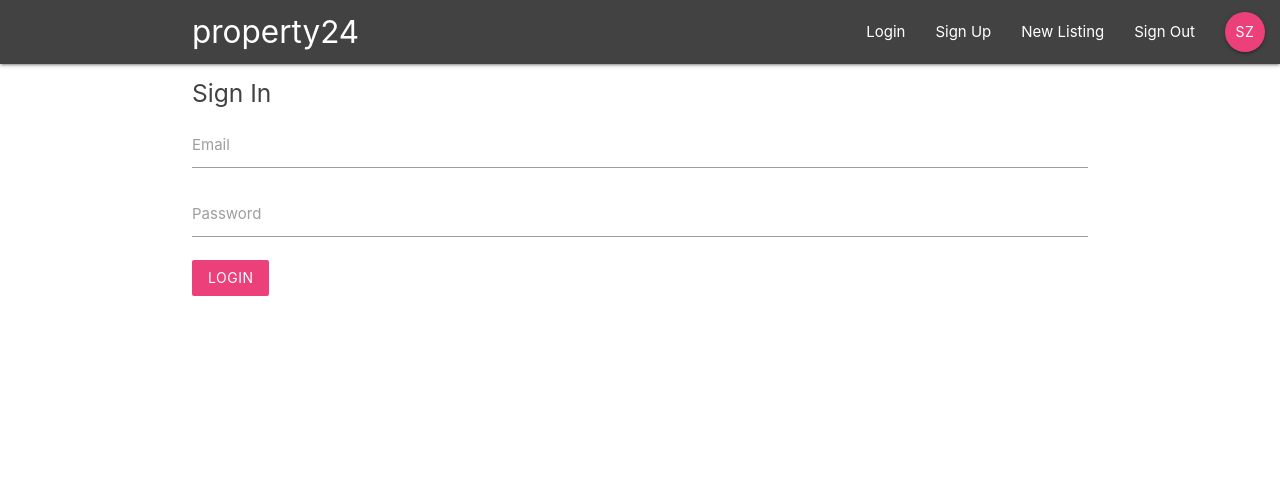
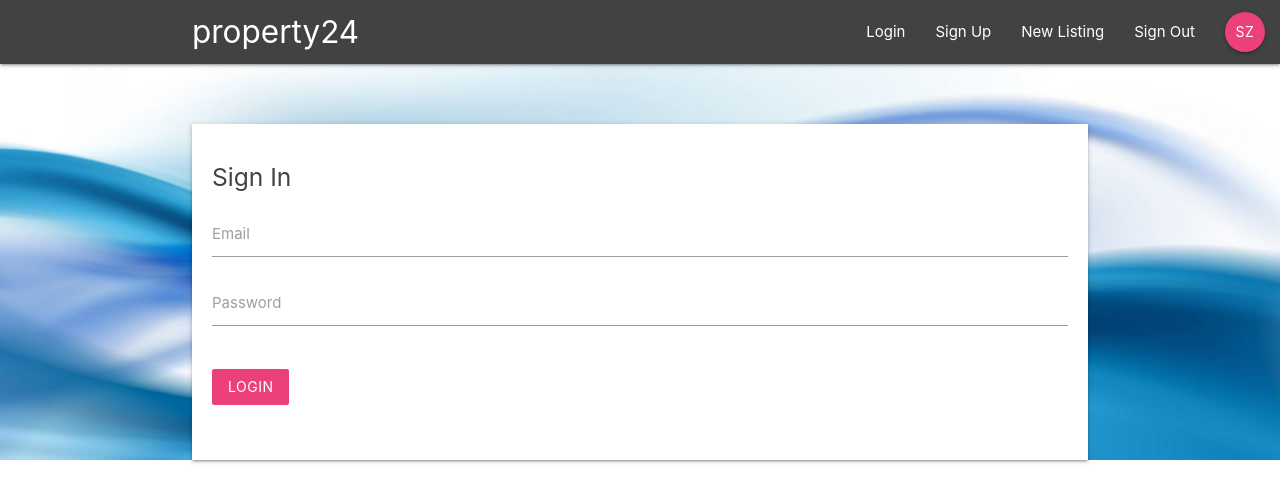
Before and after one commit to phyzikhs/property24mock, a React (Create React App) app: page /login in a window 1280 px wide. Shown: the top 502 px of the page. Built offline with nearby package versions, Linux system fonts and the light colour scheme.

Commit message:
CSS z-depth-1 to forms added background image and color added border on forms

```diff
--- a/src/components/auth/SignIn.js
+++ b/src/components/auth/SignIn.js
@@ -16,7 +16,7 @@ class SignIn extends Component {
   }
   render() {
     return (
-      <div className="container">
+      <div className="container  z-depth-1">
         <form onSubmit={this.handleSubmit} className="white">
           <h5 className="grey-text text-darken-3">Sign In</h5>
           <div className="input-field">
--- a/src/components/auth/SignUp.js
+++ b/src/components/auth/SignUp.js
@@ -18,7 +18,7 @@ class SignUp extends Component {
   }
   render() {
     return (
-      <div className="container">
+      <div className="container z-depth-1">
         <form onSubmit={this.handleSubmit} className="white">
           <h5 className="grey-text text-darken-3">Sign Up</h5>
           <div className="input-field">
--- a/src/components/properties/CreateProperty.js
+++ b/src/components/properties/CreateProperty.js
@@ -24,7 +24,7 @@ class CreateProperty extends Component {
   }
   render() {
     return (
-      <div className="container">
+      <div className="container z-depth-1">
         <form onSubmit={this.handleSubmit} className="white">
           <h5 className="grey-text text-darken-3">Add new property listing</h5>
 
@@ -41,9 +41,9 @@ class CreateProperty extends Component {
             <input type="text" id="price" onChange={this.handleChange}/>
           </div>
           <div className="input-field">
-            <label htmlFor="file">Upload images:</label>
+            {/* <label htmlFor="file">Upload images:</label> */}
             <input type="file" id="images" accept="image/*" name="images" multiple onChange={this.handleFileUpload}/>
-            <img src="{this.state.images.length > 0 ? (this.state.images[0]) : (null) }" alt="No preview available" />
+            {/* <img src="{this.state.images.length > 0 ? (this.state.images[0]) : (null) }" alt="No preview available" /> */}
           </div>
           {/* <div className="input-field">
             <label id="load-desktop" role="tabpanel" className="load-cloud-content active" style="position: relative">
--- a/src/components/properties/PropertySummary.js
+++ b/src/components/properties/PropertySummary.js
@@ -2,7 +2,7 @@ import React from 'react'
 
 const PropertySummary = () => {
   return (
-    <div className="card z-depth-0 project-summary">
+    <div className="card z-depth-1 project-summary">
       <div className="card-content grey-text text-darken-3">
         <span className="card-title ">Project title</span>
         <p>Posted by The Net Ninja</p>
--- a/src/index.css
+++ b/src/index.css
@@ -1,5 +1,11 @@
 body {
   margin: 0;
+  padding: 0;
+  background: url(./images/smoke-bg.jpg) no-repeat;
+  background-size: 100%;
+  background-position: bottom;
+  background-color: white; /* linear-gradient(to bottom right, green, white) */
+  min-height: 100%;
   font-family: -apple-system, BlinkMacSystemFont, 'Segoe UI', 'Roboto', 'Oxygen',
     'Ubuntu', 'Cantarell', 'Fira Sans', 'Droid Sans', 'Helvetica Neue',
     sans-serif;
@@ -7,9 +13,33 @@ body {
   -moz-osx-font-smoothing: grayscale;
 }
 
-input .file-upload {
+/*input .file-upload {
   position: fixed;
   top: -1000px;
+}*/
+
+form{
+  padding: 20px;
+  margin-top: 60px;
+}
+
+form button, form h5{
+  margin: 20px 0;
+}
+
+input[type=text]:not(.browser-default):focus:not([readonly]),
+input[type=email]:not(.browser-default):focus:not([readonly]),
+input[type=password]:not(.browser-default):focus:not([readonly]),
+textarea.materialize-textarea:focus:not([readonly]){
+  border-color: #ec407a;
+  box-shadow: none;
+}
+
+input[type=text]:not(.browser-default):focus:not([readonly]) + label,
+textarea.materialize-textarea:focus:not([readonly]) + label,
+input[type=email]:not(.browser-default):focus:not([readonly]) + label,
+input[type=password]:not(.browser-default):focus:not([readonly]) + label{
+  color: #ec407a !important;
 }
 
 code {
```
Also changed, not shown: src/images/smoke-bg.jpg (added), 1 other file (tests, documents, lock files or other folders).
